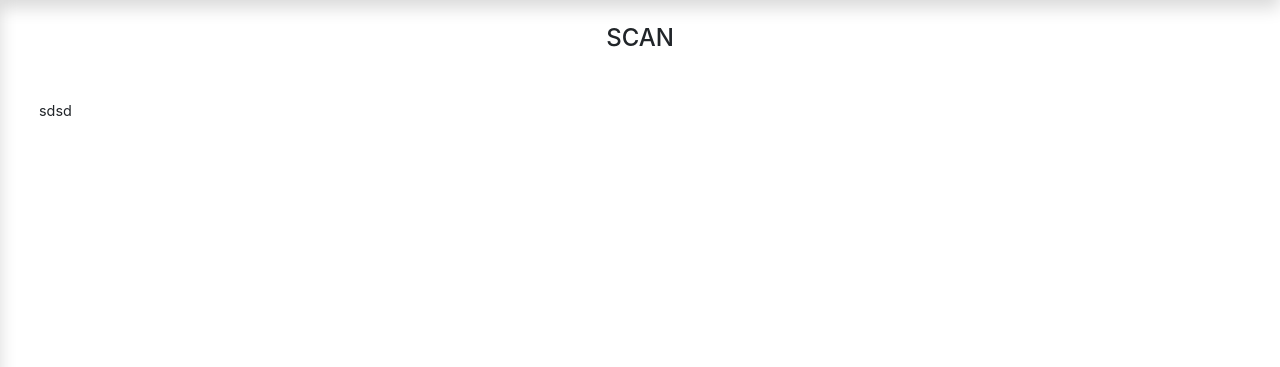
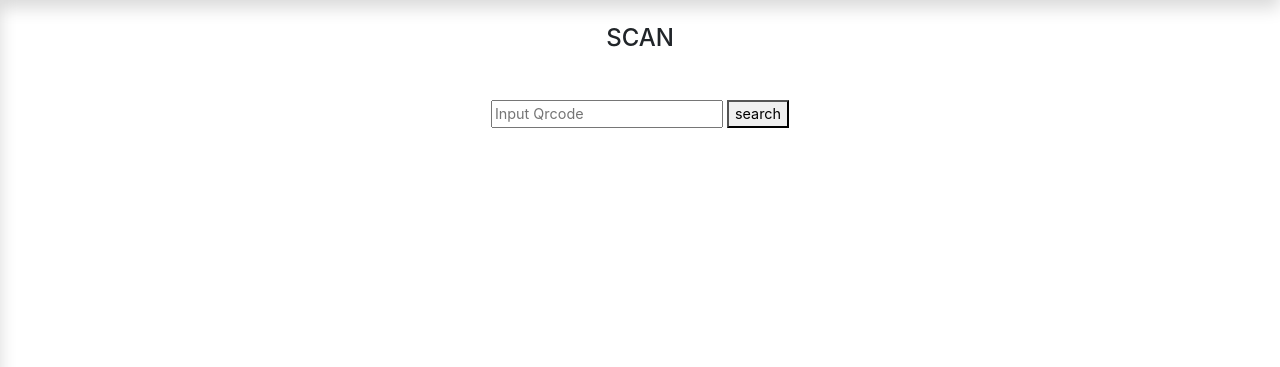
Before and after one commit to asdmaine/clean_gatepass_ci3, a CodeIgniter app: page /database/index.php/scan/index in a window 1280 px wide. Shown: the part 53-420 px from the top of the page. Run offline with CodeIgniter, Linux system fonts and the light colour scheme; the visitor is signed in with stand-in values (Sample User, id 1); data that the repository does not hold is empty; some libraries are stand-ins or nearby versions.

Commit message:
scan before

```diff
--- a/application/views/public/scan/Scan.php
+++ b/application/views/public/scan/Scan.php
@@ -15,9 +15,29 @@
       <div class="mb-5 text-center text-uppercase">
         <h4>Scan</h4>
       </div>
-      <div>
-sdsd
+      <div class="row mb-5">
+        <div class="w-100 d-flex">
+          <div class="mx-auto">
+            <form action="">
+              <input type="text" name="" id="" placeholder="Input Qrcode">
+              <button type="submit">search</button>
+            </form>
+          </div>
+        </div>
       </div>
+      <!-- <div class="row mb-5 text-white" id="button-option" style="display:none;">
+        <div class="col-xl-6 col-sm-12 p-2" style="cursor:pointer;" onclick="window.open('keluar.com','_self')">
+          <div class="bg-secondary d-flex flex-column p-4 shadow">
+            <h3 class="m-auto mb-3">Keluar</h3>
+          </div>
+        </div>
+        <div class="col-xl-6 col-sm-12 p-2" style="cursor:pointer;" onclick="window.open('masuk.com','_self')">
+          <div class="bg-success d-flex flex-column p-4 shadow">
+            <h3 class="m-auto mb-3">Masuk</h3>
+          </div>
+        </div>
+      </div> -->
+
     </div>
   </main>
 
```
